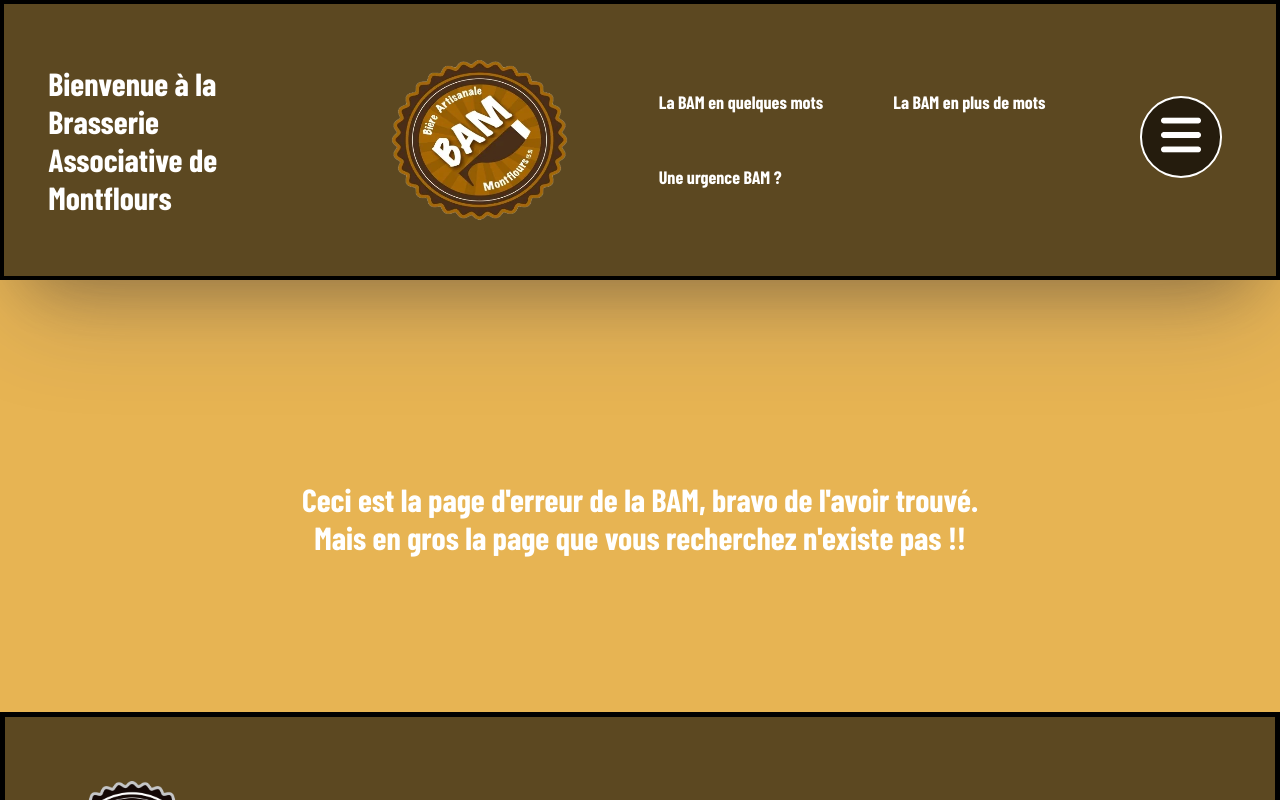
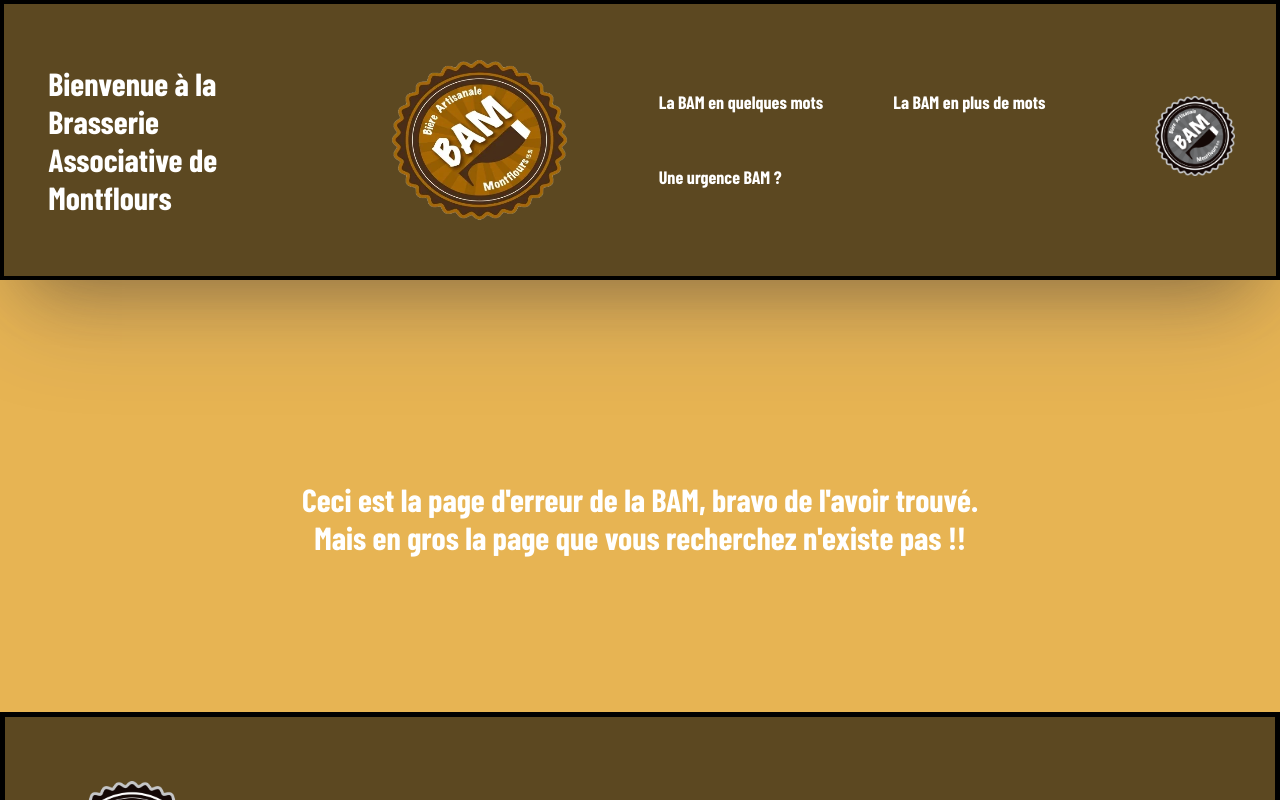
Before and after one commit to damodred53/BAM, a React (Vite) app: page / in a window 1280 px wide. Shown: the top 800 px of the page. Built offline with nearby package versions, Linux system fonts and the light colour scheme; a web font is replaced by a local one.

Commit message:
autres correctifs mineurs

```diff
--- a/sass/components/BigHeaderPicture.scss
+++ b/sass/components/BigHeaderPicture.scss
@@ -45,9 +45,9 @@
 }
 }
 
-@media (max-width:420px) {
+@media (max-width:480px) {
     .bigheaderpicture {
-
+       padding-top: 14.5rem;
         &_picture {
             height : 15rem;
         }
--- a/sass/layout/Header.scss
+++ b/sass/layout/Header.scss
@@ -5,9 +5,10 @@
 
 .navBar {
     @include displayflexRow;
+    position: absolute;
     background-color: rgba($color: #000000, $alpha: 0.6);
     width: 100%;
-    position:fixed;
+    /*position:fixed;*/
     height: 280px;
     border: solid 4px black;
     box-sizing: border-box;
@@ -52,20 +53,25 @@
     }
 
     &_menu {
-        margin-right: 2%;
+        position: relative;
+        margin-right: 1%;
         cursor: pointer;
-        background-color: rgba($color: #000000, $alpha: 0.6);
-        border: 2px solid white;
+        /*background-color: rgba($color: #000000, $alpha: 0.6);*/
         border-radius: 50%;
-        padding: 0.9rem 1.2rem;
         position: fixed;
         right: 2rem;
         top: 6rem;
         z-index: 999;
         &_picture {
-            width: 2.5rem;
+            width: 5rem;
+            transition: 0.5s ease;
+            position: sticky;
         }
     }
+}
+
+.navBar_menu_picture:hover {
+    transform: scale(1.2);
 }
 
 .navBar_pages_list_links:hover {
@@ -76,7 +82,6 @@
 .hidden_menu {
     color : $colorWhiteWriting;
     display: none;
-
 }
 
 // gestion de la page active sur la navbar.
@@ -339,3 +344,13 @@
         margin: 0%;
     }
 }
+
+@media (max-width:370px) {
+    .hidden_menu_navBar_pages_list {
+        padding-right: 0rem;
+    }
+
+    .navBar_pages_list_links {
+        padding: 0.5rem;
+    }
+}
--- a/sass/layout/NatureProgres.scss
+++ b/sass/layout/NatureProgres.scss
@@ -139,6 +139,8 @@
 @media (max-width:420px) {
     .nature_new_div_list {
         font-size: 22px;
+        width: 100%;
+        padding-left: 0%;
     }
     .nature_new_div_paragraph {
         font-size: 22px;
--- a/src/Composants/NatureProgres/NatureProgres.tsx
+++ b/src/Composants/NatureProgres/NatureProgres.tsx
@@ -21,7 +21,7 @@ const NatureProgres = () => {
                         <li className="nature_new_div_list_element">Bio à 100% et sans OGM</li>
                         <li className="nature_new_div_list_element">Zéro déchets (récup  des emballages en état, consignes des bouteilles 75 cl et 33cl et réemploi)</li>
                         <li className="nature_new_div_list_element">Anti-gaspi</li>
-                        <li className="nature_new_div_list_element">Démocratie (en SCIC: 1personne = 1 voix)</li>
+                        <li className="nature_new_div_list_element">Démocratie (en SCIC: 1 personne = 1 voix)</li>
                         <li className="nature_new_div_list_element">Coopération avec d’autres brasseries et d’autres entreprises.</li>
                         <li className="nature_new_div_list_element">Education populaire</li>
                     </ul>
--- a/src/Composants/NavBar/NavBar.tsx
+++ b/src/Composants/NavBar/NavBar.tsx
@@ -1,22 +1,20 @@
 
 import { NavLink } from "react-router-dom"
-import BurgerMenu from "../../assets/white_menu.webp"
+import BAMMenu from "../../assets/LogoBam/Stout.webp"
 import LogoBam  from "../../assets/logo_navbar.webp"
-import { useState } from "react";
 
 
 const NavBar = () => {
 
-   const [isHeaderVisible, setIsHeaderVisible ] = useState(true);
 
-   const handleDisplayHeader = () => {
-    setIsHeaderVisible(!isHeaderVisible);
-   }
+    const handleGoUp = () => {
+        window.scrollTo(0,0)
+    }
 
     return (
 
         <div >
-            {isHeaderVisible ?
+
 
                 <div className="navBar">
                     <h1 className="navBar_title">Bienvenue à la Brasserie Associative de Montflours</h1>
@@ -39,32 +37,9 @@ const NavBar = () => {
                     </div>
                 </div>
 
-             :
-
-                <div className="navBar_absolute">
-                    <h1 className="navBar_title">Bienvenue à la Brasserie Associative de Montflours</h1>
-                    <img className="navBar_logo" src={LogoBam}/>
-                    <div className="navBar_pages">
-                        <ul className="navBar_pages_list">
-                            <li><NavLink className="navBar_pages_list_links" to="/BAM/" >La BAM en quelques mots</NavLink></li>
-                            <li><NavLink className="navBar_pages_list_links" to="/description">La BAM en plus de mots</NavLink></li>
-                            <li><NavLink className="navBar_pages_list_links" to="/vente">Une urgence BAM ?</NavLink></li>
-                        </ul>
-                    </div>
-                    <div className="hidden_menu">
-
-                            <ul className="hidden_menu_navBar_pages_list">
-                                <li><NavLink className="navBar_pages_list_links" to="/BAM/" >La BAM en <br/> quelques mots</NavLink></li>
-                                <li><NavLink className="navBar_pages_list_links" to="/description">La BAM en plus de <br/> mots</NavLink></li>
-                                <li><NavLink className="navBar_pages_list_links" to="/vente">Une urgence BAM ?</NavLink></li>
-                            </ul>
-
-                    </div>
-                </div>
-                }
 
                 <div className="navBar_menu">
-                    <img className="navBar_menu_picture" onClick={handleDisplayHeader} title="cliquez pour renvoyer en haut le menu de navigation recliquez pour le rappeler" src={BurgerMenu} />
+                    <img className="navBar_menu_picture" onClick={handleGoUp}  src={BAMMenu} />
                 </div>
 
         </div>
--- a/src/Pages/Vente/Vente.tsx
+++ b/src/Pages/Vente/Vente.tsx
@@ -9,7 +9,6 @@ import Entrepot from "../../assets/entrepot.webp";
 import { useEffect } from "react";
 import { useLocation } from "react-router-dom";
 
-
 const Vente = () => {
 
     const location = useLocation();
@@ -19,7 +18,6 @@ const Vente = () => {
     },[location])
 
     return (
-
 
         <section>
             <NavBar />
@@ -35,8 +33,6 @@ const Vente = () => {
                 <p className="vente_paragraph">Une urgence BAM ? n'hésitez pas à nous contacter en cliquant par ici : <Link to="/BAM/#contact">contactez-nous</Link></p>
             </div>
 
-
-
             <div>
                 <h2 className="vente_subtitle">Nos différents points de vente</h2>
                 <GoogleMap />
@@ -48,7 +44,6 @@ const Vente = () => {
 
         </section>
 
-
     )
 }
 
--- a/src/main.tsx
+++ b/src/main.tsx
@@ -1,15 +1,12 @@
-import React, { useEffect } from 'react'
+import React from 'react'
 import ReactDOM from 'react-dom/client'
 import  {BrowserRouter as Router, Routes, Route} from 'react-router-dom'
-import { useLocation } from 'react-router-dom'
 import LandingPages from "./Pages/LandingPage/LandingPage.tsx"
 import Description from "./Pages/Description/Description.tsx"
 import MentionLegales from "./Pages/MentionLegales/MentionLegales.tsx"
 import Vente from "./Pages/Vente/Vente.tsx"
 import '../main.scss'
 import Erreur from './Pages/Erreur/Erreur.tsx'
-
-
 
 
 ReactDOM.createRoot(document.getElementById('root')!).render(
```
Also changed, not shown: 1 other file (tests, documents, lock files or other folders).
